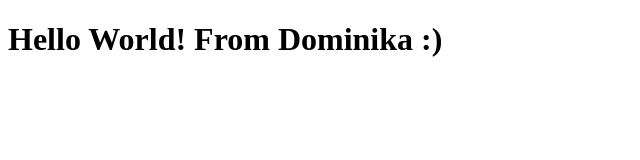
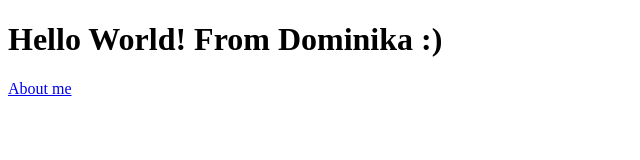
Before and after one commit to domsbytes/netlify_site, a plain HTML site: page index.html in a window 1280 px wide. Shown: the full height of the page, 0-640 px from the left. Drawn offline with Linux system fonts and the light colour scheme.

Commit message:
Update index.html

```diff
--- a/index.html
+++ b/index.html
@@ -8,6 +8,7 @@
 <body>
 
     <h1>Hello World! From Dominika :) </h1>
+    <a href="/about.html" > About me </a>
 
 </body>
 </html>
```
